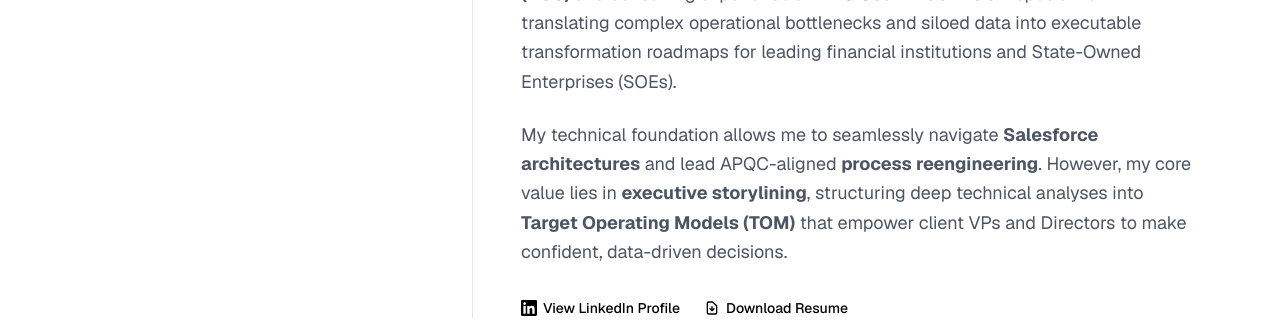
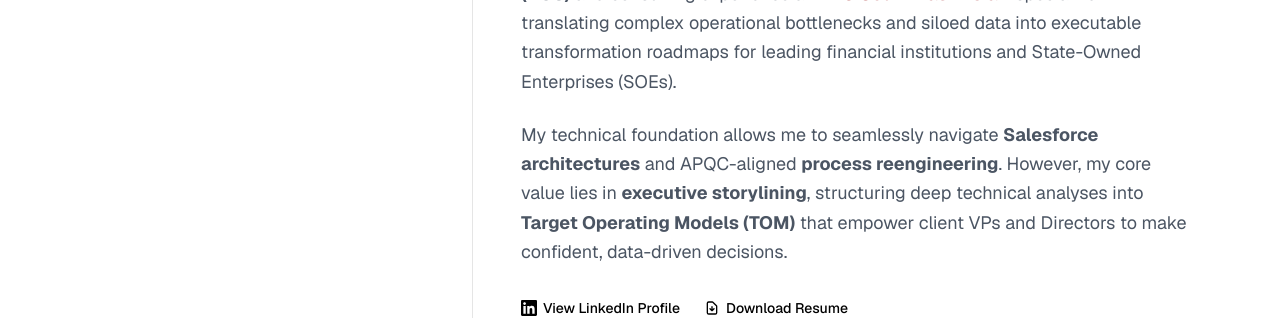
Before and after one commit to Markkreel/markkreel.github.io, a Next.js app: page / in a window 1280 px wide. Shown: the part 1120-1440 px from the top of the page. Built offline with nearby package versions, Linux system fonts and the light colour scheme.

Commit message:
fix: Content adjustment

```diff
--- a/app/page.tsx
+++ b/app/page.tsx
@@ -349,10 +349,10 @@ export default function Home() {
 
                 <p className="text-lg text-gray-600 leading-relaxed mb-8">
                   My technical foundation allows me to seamlessly navigate{" "}
-                  <strong>Salesforce architectures</strong> and lead
-                  APQC-aligned <strong>process reengineering</strong>. However,
-                  my core value lies in <strong>executive storylining</strong>,
-                  structuring deep technical analyses into{" "}
+                  <strong>Salesforce architectures</strong> and APQC-aligned{" "}
+                  <strong>process reengineering</strong>. However, my core value
+                  lies in <strong>executive storylining</strong>, structuring
+                  deep technical analyses into{" "}
                   <strong>Target Operating Models (TOM)</strong> that empower
                   client VPs and Directors to make confident, data-driven
                   decisions.
```
